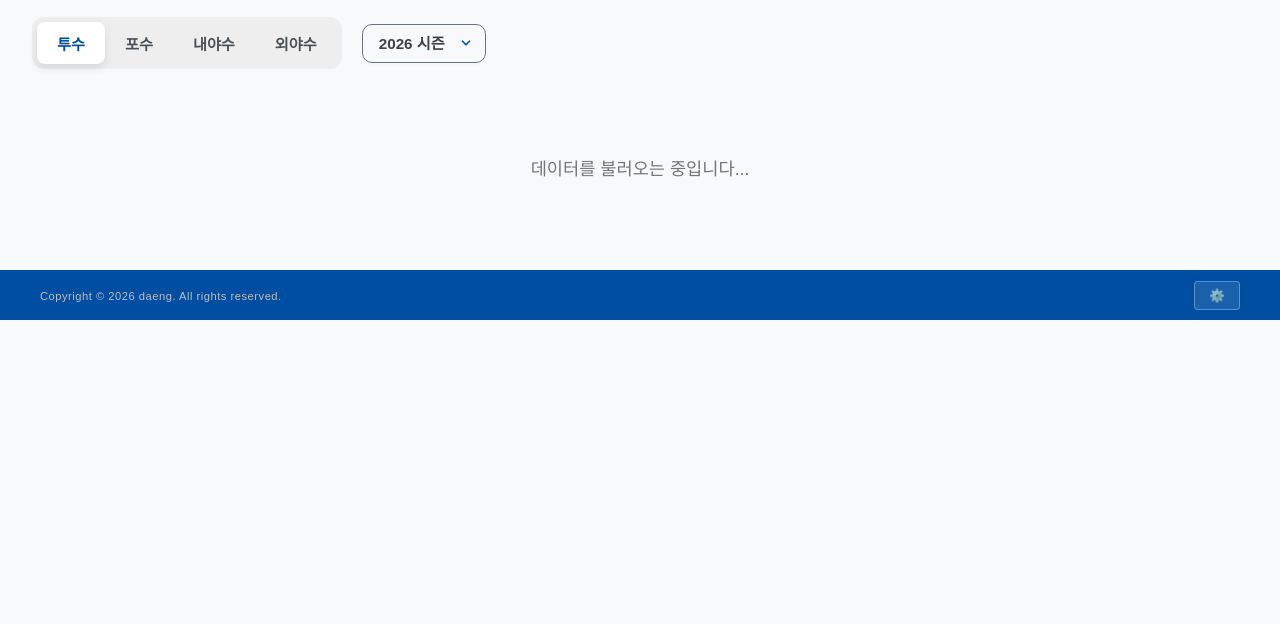
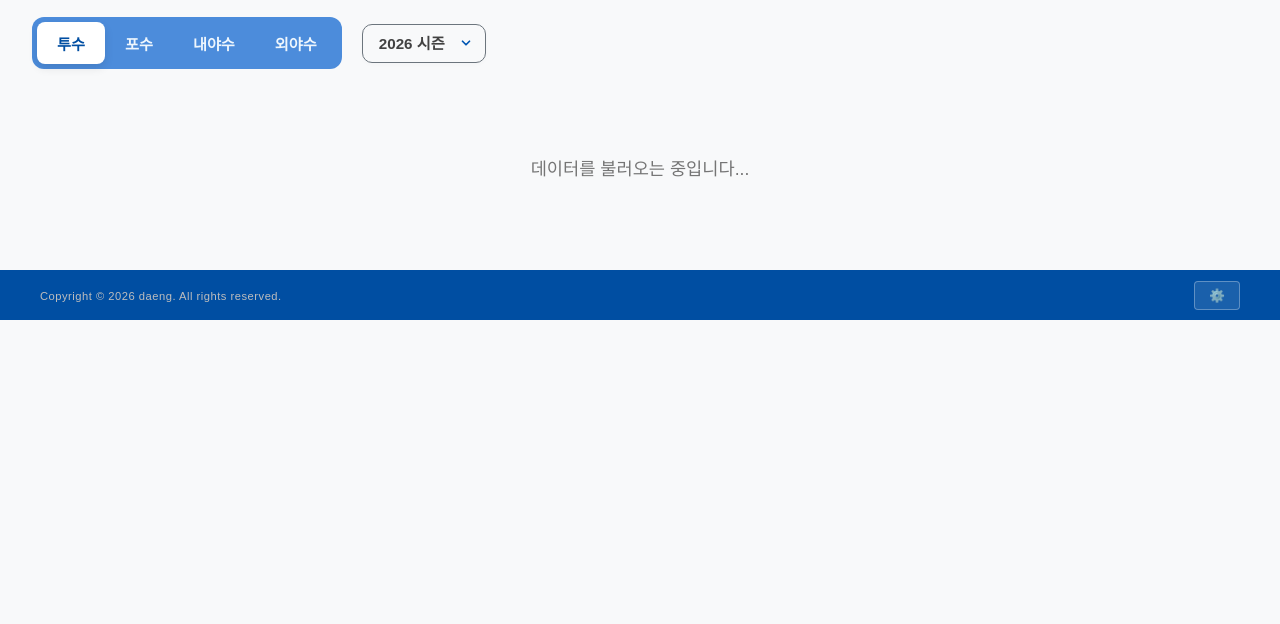
Before and after one commit to daeng-develop/cwu-baseball, a plain HTML site: page player/player.html in a window 1280 px wide. Shown: the part 176-800 px from the top of the page. Drawn offline with Linux system fonts and the light colour scheme; no server answers; a web font is replaced by a local one.

Commit message:
색상 변수 명 수정 중

```diff
--- a/common-style.css
+++ b/common-style.css
@@ -29,6 +29,7 @@
     /* 배경색*/
     --bg-white: #ffffff;
     --bg-light-gray: #f8f9fa;
+    --bg-sub-gray: #eeeeee; /* 테두리나 구분을 위한 색으로 사용*/
     --bg-gray : #6c757d;
     --bg-dark-gray : #495057;
     --bg-red :#e60012;
--- a/player/player-style.css
+++ b/player/player-style.css
@@ -54,7 +54,7 @@
 /* 포지션 버튼 그룹 */
 .position-selector {
     display: flex;
-    background-color: var(--brand-gray);
+    background-color: var(--main-clr-light);
     padding: 5px;
     border-radius: 12px;
 }
@@ -63,7 +63,7 @@
     padding: 10px 20px;
     border: none;
     background: transparent;
-    color: var(--bg-dark-gray);
+    color: var(--main-clr-bright);
     border-radius: 8px;
     cursor: pointer;
     font-size: 0.95rem;
@@ -75,6 +75,7 @@
 .position-btn.active {
     background-color: var(--bg-white);
     color: var(--main-clr);
+    font-weight: 720;
     box-shadow: 0 4px 10px rgba(0, 0, 0, 0.1);
 }
 
```
